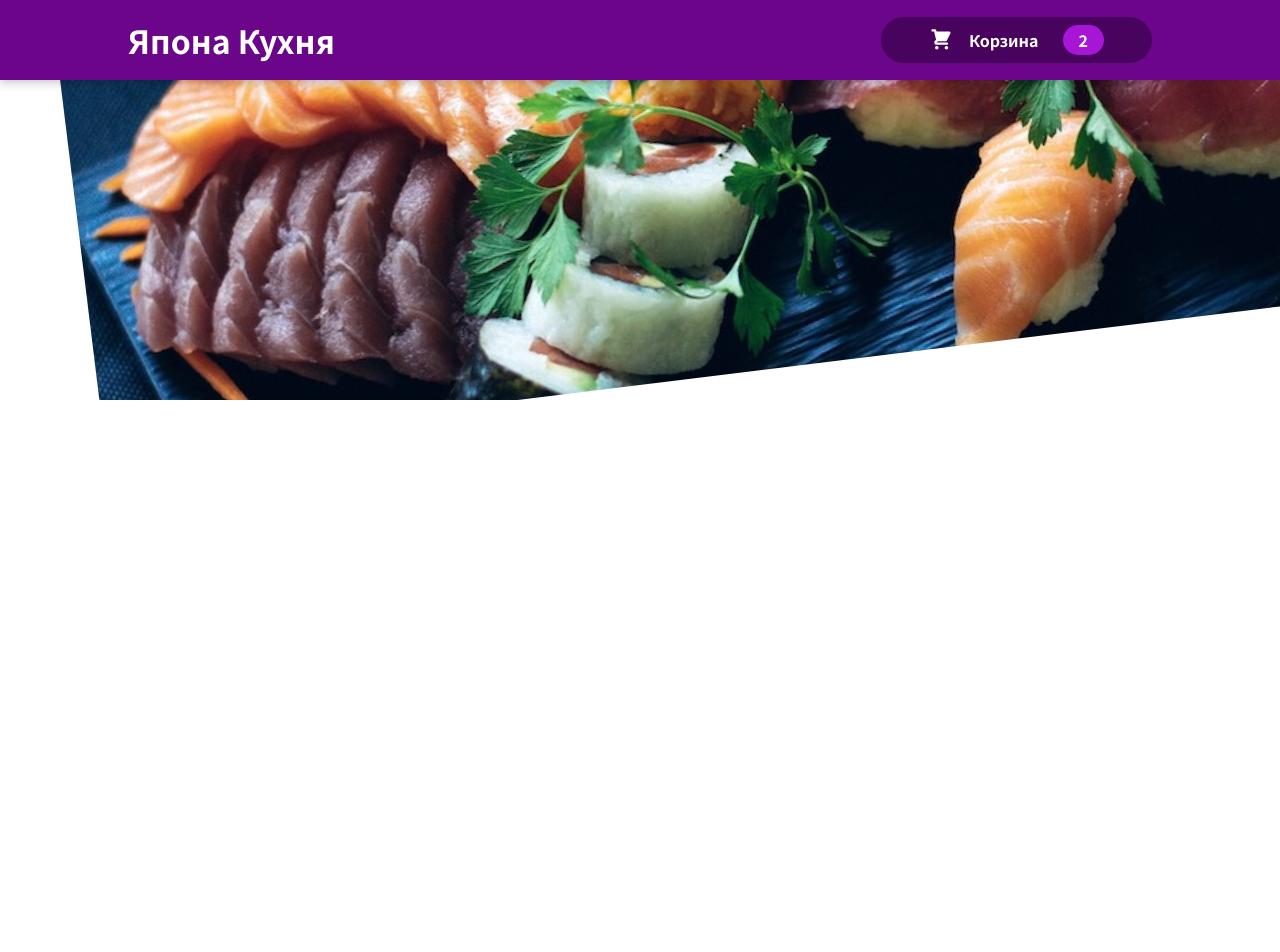
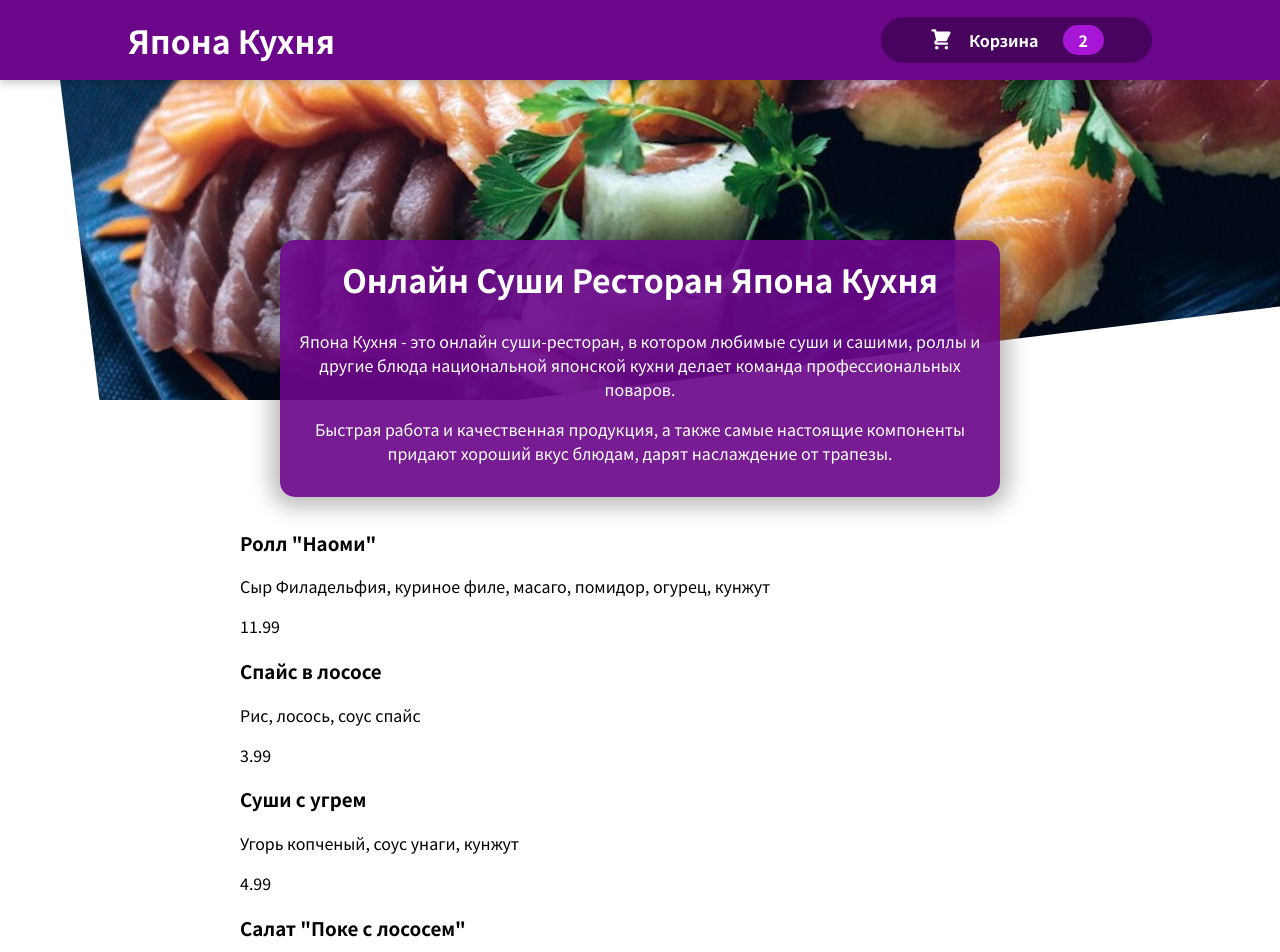
Before and after one commit to andreylementa/Japan-delevery, a React (Create React App) app: page / in a window 1280 px wide. Shown: the top 952 px of the page. Before the commit the page ends 800 px from the top, so only its background shows below. Built offline with nearby package versions, Linux system fonts and the light colour scheme.

Commit message:
Отображение блюд

```diff
--- a/src/App.js
+++ b/src/App.js
@@ -1,10 +1,14 @@
 import Header from "./components/Layout/Header/Header";
 import React from "react";
+import Meals from "./components/Meals/Meals";
 
 function App() {
   return (
     <React.Fragment>
       <Header></Header>
+      <main>
+        <Meals></Meals>
+      </main>
     </React.Fragment>
   );
 }
--- /dev/null
+++ b/src/components/Meals/MealItem.js
@@ -0,0 +1,13 @@
+import style from "./mealItem.module.css";
+
+const MealItem = (props) => {
+  return (
+    <li className={style.meal}>
+      <h3>{props.name}</h3>
+      <p className={style.description}>{props.description}</p>
+      <span className={style.price}>{props.price}</span>
+    </li>
+  );
+};
+
+export default MealItem;
--- /dev/null
+++ b/src/components/Meals/MealList.js
@@ -0,0 +1,49 @@
+import MealItem from "./MealItem";
+import style from "./mealList.module.css";
+
+const DUMMY_MEALS = [
+  {
+    id: "m1",
+    name: 'Ролл "Наоми"',
+    description:
+      "Сыр Филадельфия, куриное филе, масаго, помидор, огурец, кунжут",
+    price: 11.99,
+  },
+  {
+    id: "m2",
+    name: "Спайс в лососе",
+    description: "Рис, лосось, соус спайс",
+    price: 3.99,
+  },
+  {
+    id: "m3",
+    name: "Суши с угрем",
+    description: "Угорь копченый, соус унаги, кунжут",
+    price: 4.99,
+  },
+  {
+    id: "m4",
+    name: 'Салат "Поке с лососем"',
+    description:
+      "Рис, лосось, огурец, чука, нори, стружка тунца, соус ореховый",
+    price: 7.99,
+  },
+];
+
+const MealList = () => {
+  const mealList = DUMMY_MEALS.map((meal) => (
+    <MealItem
+      price={meal.price}
+      key={meal.id}
+      name={meal.name}
+      description={meal.description}
+    ></MealItem>
+  ));
+  return (
+    <section className={style.meals}>
+      <ul>{mealList}</ul>
+    </section>
+  );
+};
+
+export default MealList;
--- /dev/null
+++ b/src/components/Meals/Meals.js
@@ -0,0 +1,14 @@
+import PromoText from "./PromoText";
+import MealList from "./MealList";
+import React from "react";
+
+const Meals = () => {
+  return (
+    <React.Fragment>
+      <PromoText></PromoText>
+      <MealList></MealList>
+    </React.Fragment>
+  );
+};
+
+export default Meals;
--- /dev/null
+++ b/src/components/Meals/PromoText.js
@@ -0,0 +1,20 @@
+import styles from "./promoText.module.css";
+
+const PromoText = () => {
+  return (
+    <section className={styles["promo-text"]}>
+      <h2>Онлайн Суши Ресторан Япона Кухня</h2>
+      <p>
+        Япона Кухня - это онлайн суши-ресторан, в котором любимые суши и сашими,
+        роллы и другие блюда национальной японской кухни делает команда
+        профессиональных поваров.
+      </p>
+      <p>
+        Быстрая работа и качественная продукция, а также самые настоящие
+        компоненты придают хороший вкус блюдам, дарят наслаждение от трапезы.
+      </p>
+    </section>
+  );
+};
+
+export default PromoText;
--- /dev/null
+++ b/src/components/Meals/mealList.module.css
@@ -0,0 +1,24 @@
+.meals {
+  max-width: 50rem;
+  width: 90%;
+  margin: 2rem auto;
+  animation: meals-appear 2s ease-out forwards;
+}
+
+.meals ul {
+  list-style: none;
+  margin: 0;
+  padding: 0;
+}
+
+@keyframes meals-appear {
+  from {
+    opacity: 0;
+    transform: translateY(3rem);
+  }
+
+  to {
+    opacity: 1;
+    transform: translateY(0);
+  }
+}
--- /dev/null
+++ b/src/components/Meals/promoText.module.css
@@ -0,0 +1,18 @@
+.promo-text {
+  text-align: center;
+  max-width: 45rem;
+  width: 90%;
+  margin: auto;
+  margin-top: -10rem;
+  position: relative;
+  background-color: #6b068ae8;
+  color: white;
+  border-radius: 15px;
+  padding: 1rem;
+  box-shadow: 0 1px 20px 10px rgba(0, 0, 0, 0.25);
+}
+
+.promo-text h2 {
+  font-size: 2rem;
+  margin-top: 0;
+}
```
Also changed, not shown: src/components/Meals/mealItem.module.css (added), src/components/Meals/meals.module.css (added), 1 other file (tests, documents, lock files or other folders).
